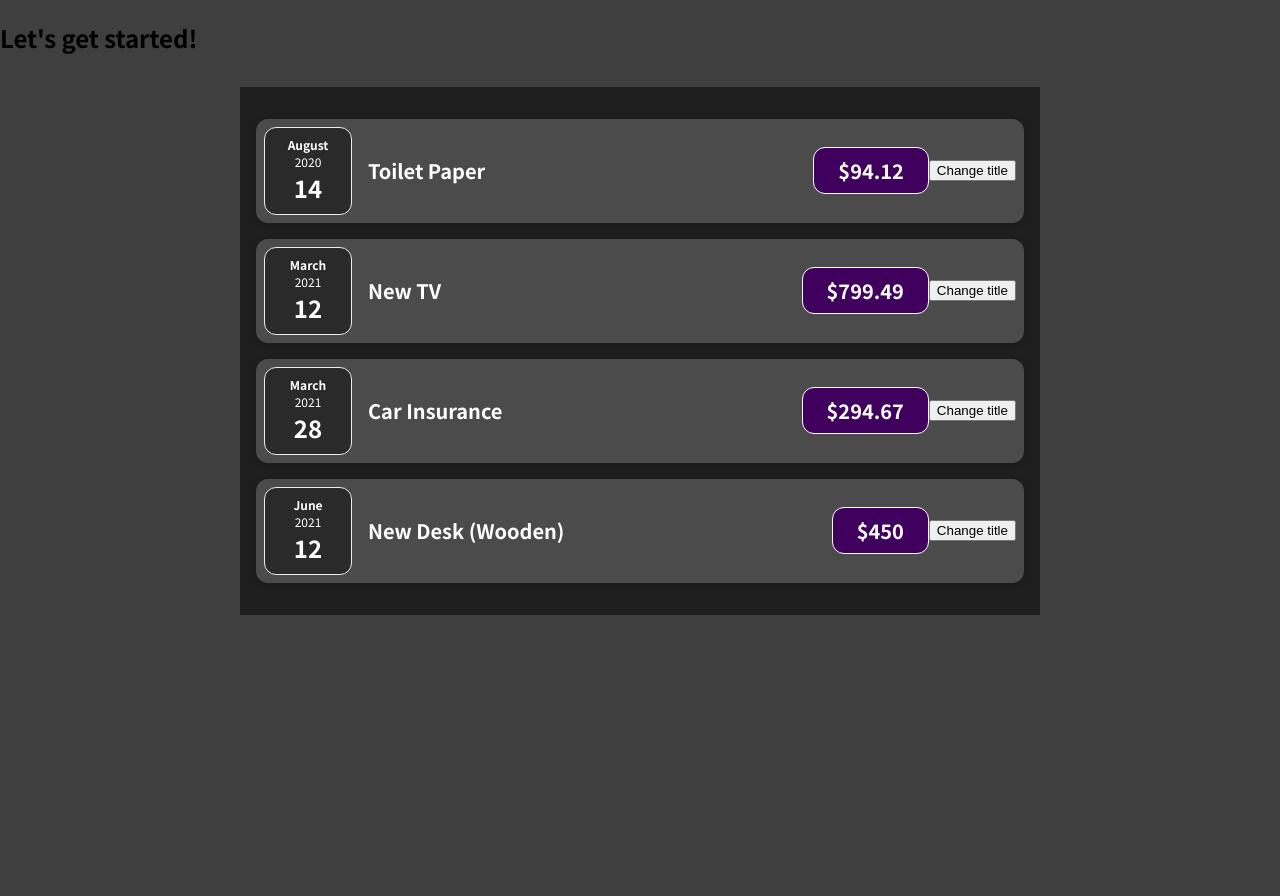
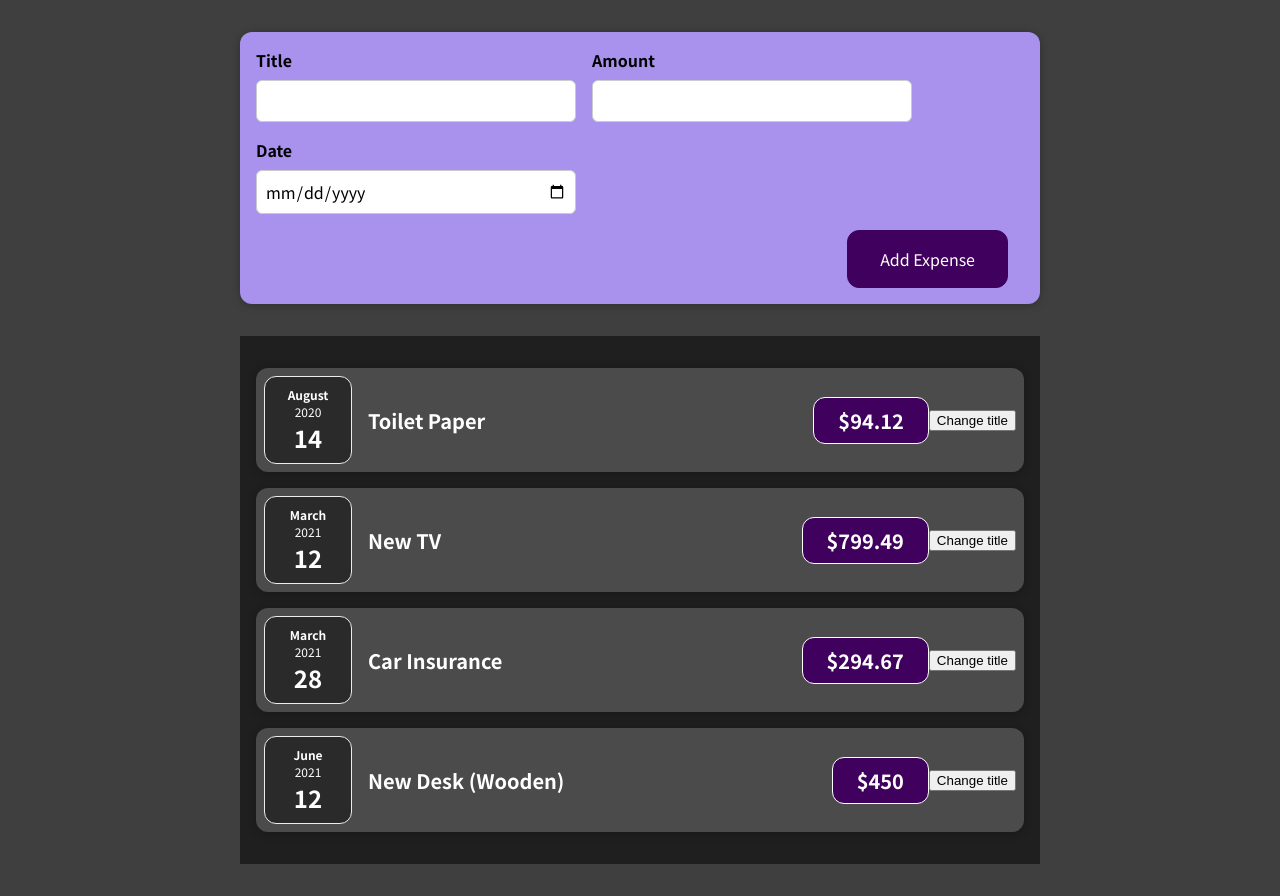
Before and after one commit to akshpnwr/expense-manager-react, a React (Create React App) app: page / in a window 1280 px wide. Before the commit the page ends 800 px from the top, so only its background shows below. Built offline with nearby package versions, Linux system fonts and the light colour scheme.

Commit message:
Adding a form component

```diff
--- a/src/App.js
+++ b/src/App.js
@@ -1,4 +1,5 @@
 import Expenses from "./components/Expenses/Expenses";
+import NewExpense from "./components/NewExpense/NewExpense";
 
 const App = () => {
   const expenses = [
@@ -25,7 +26,7 @@
 
   return (
     <div>
-      <h2>Let's get started!</h2>
+      <NewExpense />
       <Expenses items={expenses} />
     </div>
   );
--- /dev/null
+++ b/src/components/NewExpense/ExpenseForm.css
@@ -0,0 +1,26 @@
+.new-expense__controls {
+  display: flex;
+  flex-wrap: wrap;
+  gap: 1rem;
+  margin-bottom: 1rem;
+  text-align: left;
+}
+
+.new-expense__control label {
+  font-weight: bold;
+  margin-bottom: 0.5rem;
+  display: block;
+}
+
+.new-expense__control input {
+  font: inherit;
+  padding: 0.5rem;
+  border-radius: 6px;
+  border: 1px solid #ccc;
+  width: 20rem;
+  max-width: 100%;
+}
+
+.new-expense__actions {
+  text-align: right;
+}
--- /dev/null
+++ b/src/components/NewExpense/ExpenseForm.js
@@ -0,0 +1,27 @@
+import "./ExpenseForm.css";
+
+const ExpenseForm = () => {
+  return (
+    <form>
+      <div className="new-expense__controls">
+        <div className="new-expense__control">
+          <label>Title</label>
+          <input type="text" />
+        </div>
+        <div className="new-expense__control">
+          <label>Amount</label>
+          <input type="number" min="0.01" step="0.01" />
+        </div>
+        <div className="new-expense__control">
+          <label>Date</label>
+          <input type="date" min="2019-01-01" max="2022-12-31" />
+        </div>
+      </div>
+      <div className="new-expense__actions">
+        <button type="submit">Add Expense</button>
+      </div>
+    </form>
+  );
+};
+
+export default ExpenseForm;
--- /dev/null
+++ b/src/components/NewExpense/NewExpense.css
@@ -0,0 +1,38 @@
+.new-expense {
+  background-color: #a892ee;
+  padding: 1rem;
+  margin: 2rem auto;
+  width: 50rem;
+  max-width: 95%;
+  border-radius: 12px;
+  text-align: center;
+  box-shadow: 0 1px 8px rgba(0, 0, 0, 0.25);
+}
+
+.new-expense button {
+  font: inherit;
+  cursor: pointer;
+  padding: 1rem 2rem;
+  border: 1px solid #40005d;
+  background-color: #40005d;
+  color: white;
+  border-radius: 12px;
+  margin-right: 1rem;
+}
+
+.new-expense button:hover,
+.new-expense button:active {
+  background-color: #510674;
+  border-color: #510674;
+}
+
+.new-expense button.alternative {
+  color: #220131;
+  border-color: transparent;
+  background-color: transparent;
+}
+
+.new-expense button.alternative:hover,
+.new-expense button.alternative:active {
+  background-color: #ddb3f8;
+}
--- /dev/null
+++ b/src/components/NewExpense/NewExpense.js
@@ -0,0 +1,12 @@
+import "./NewExpense.css";
+import ExpenseForm from "./ExpenseForm";
+
+const NewExpense = () => {
+  return (
+    <div className="new-expense">
+      <ExpenseForm />
+    </div>
+  );
+};
+
+export default NewExpense;
```
Also changed, not shown: 1 other file (tests, documents, lock files or other folders).
